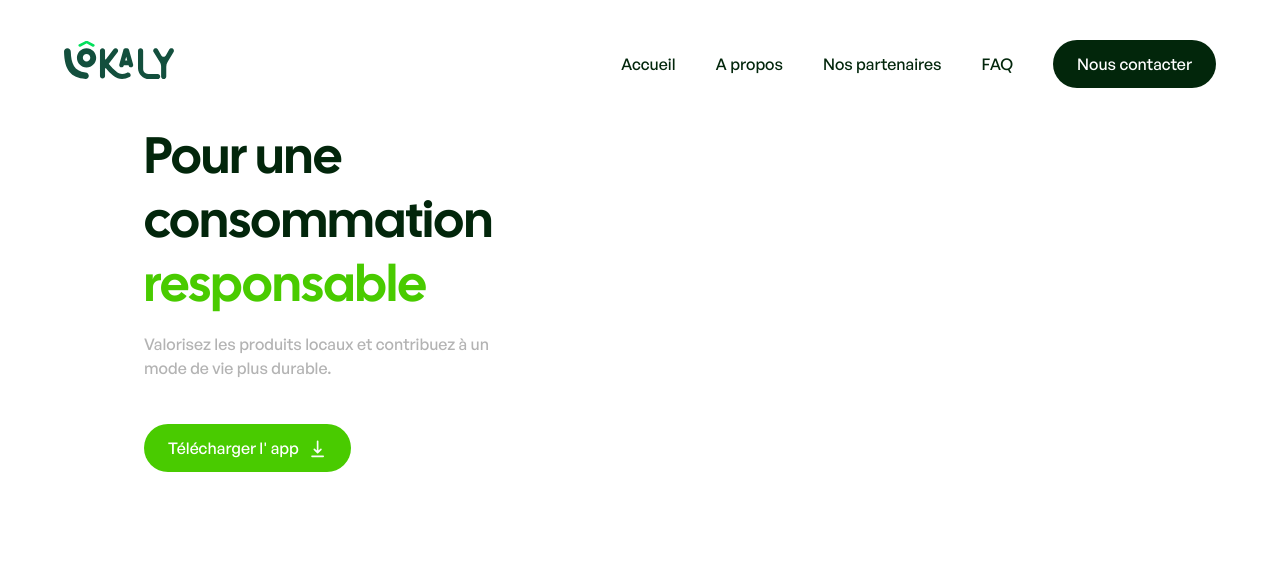
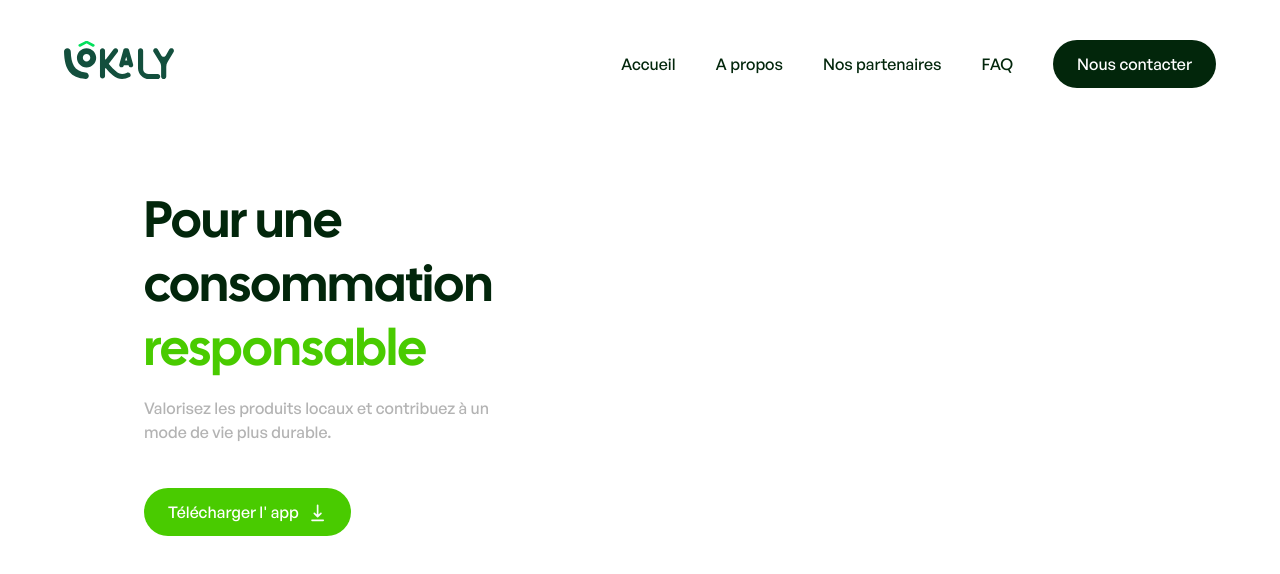
Before and after one commit to KiritoEM/lokaly-POESAM-website, a Next.js app: page / in a window 1280 px wide. Shown: the top 574 px of the page. Built offline with nearby package versions, Linux system fonts and the light colour scheme.

Commit message:
fix hero-header spacing

```diff
--- a/src/components/sections/landing/LandingHero.tsx
+++ b/src/components/sections/landing/LandingHero.tsx
@@ -1,6 +1,6 @@
 const LandingHero = (): JSX.Element => {
   return (
-    <section className="landing__hero px-36">
+    <section className="landing__hero px-36 mt-16">
       <div className="hero-header w-96 flex flex-col gap-3">
         <h2 className="hero-title calSans text-green02 leading-tight">
           Pour une consommation{" "}
```
